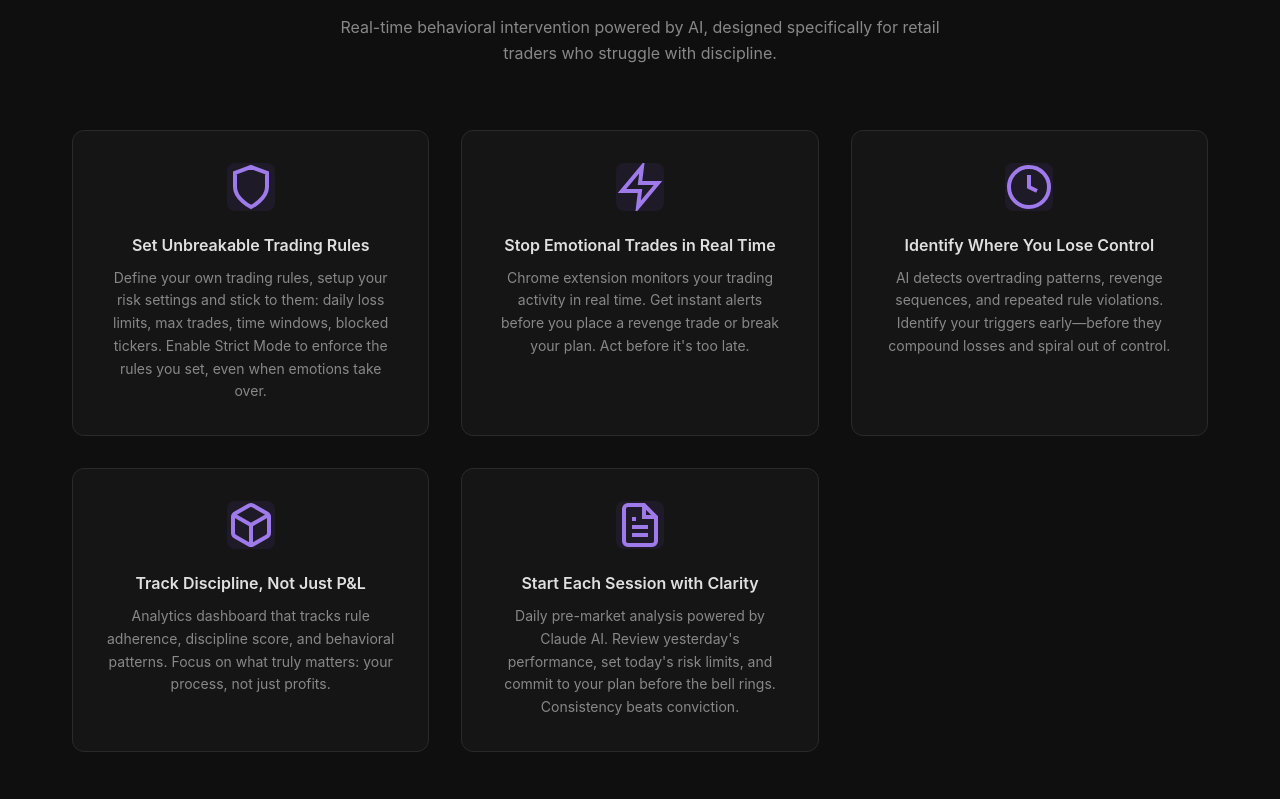
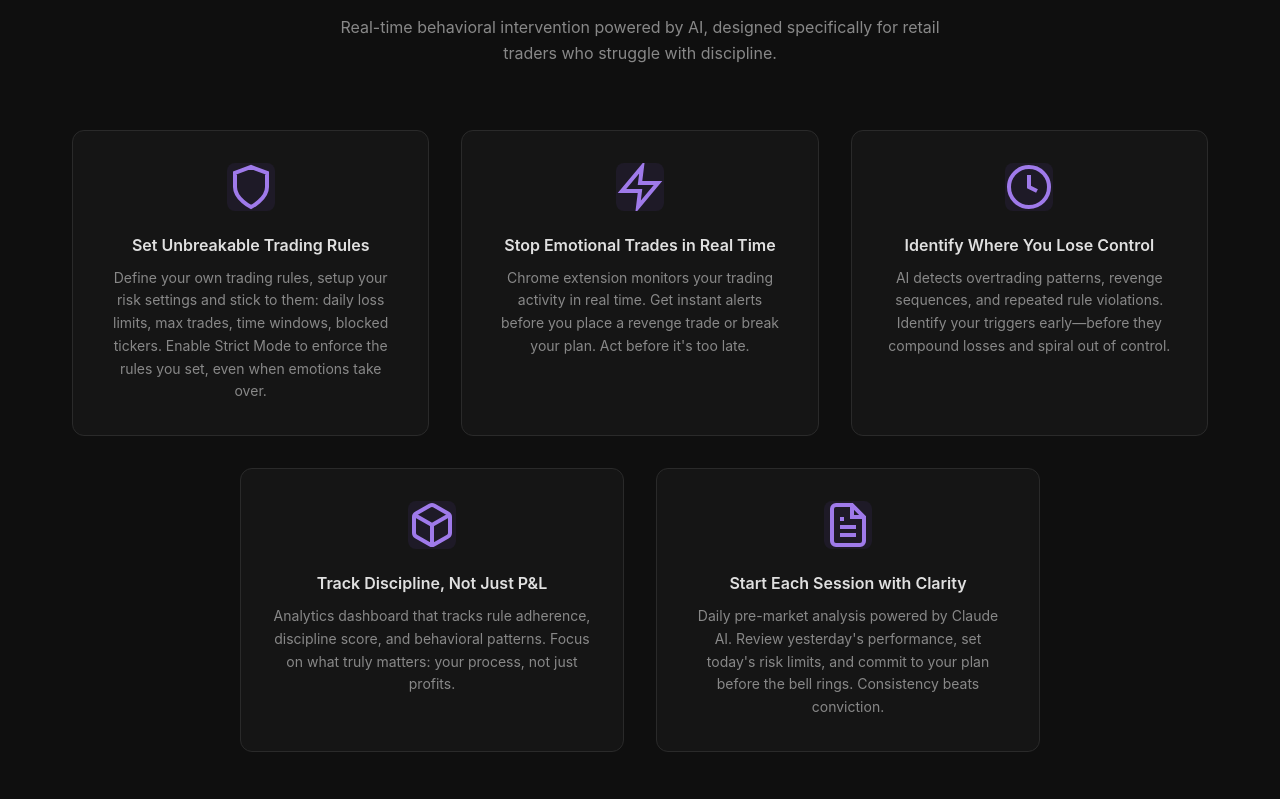
Before and after one commit to Trade-Safe/tradesafe-landing, a Next.js app: page / in a window 1280 px wide. Shown: the part 841-1640 px from the top of the page. Built offline with nearby package versions, Linux system fonts and the light colour scheme.

Commit message:
Update Features.tsx

```diff
--- a/components/Features.tsx
+++ b/components/Features.tsx
@@ -25,10 +25,27 @@ export default function Features({ label, title, subtitle, features }: FeaturesP
           </p>
         </div>
 
+        {/* Première ligne : 3 cards */}
         <div className="grid grid-cols-1 md:grid-cols-2 lg:grid-cols-3 gap-8">
-          {features.map((feature, index) => (
+          {features.slice(0, 3).map((feature, index) => (
             <div
               key={index}
+              className="bg-[#151515] border border-[#2a2a2a] rounded-xl p-8 text-center transition-all hover:border-primary hover:translate-y-[-4px]"
+            >
+              <div className="w-12 h-12 mx-auto mb-6 bg-primary/10 rounded-lg flex items-center justify-center text-primary-light">
+                {feature.icon}
+              </div>
+              <h3 className="text-base text-[#e0e0e0] mb-3 font-semibold leading-tight">{feature.title}</h3>
+              <p className="text-[#888] leading-relaxed text-sm">{feature.description}</p>
+            </div>
+          ))}
+        </div>
+
+        {/* Deuxième ligne : 2 cards centrées */}
+        <div className="grid grid-cols-1 md:grid-cols-2 gap-8 max-w-[800px] mx-auto mt-8">
+          {features.slice(3, 5).map((feature, index) => (
+            <div
+              key={index + 3}
               className="bg-[#151515] border border-[#2a2a2a] rounded-xl p-8 text-center transition-all hover:border-primary hover:translate-y-[-4px]"
             >
               <div className="w-12 h-12 mx-auto mb-6 bg-primary/10 rounded-lg flex items-center justify-center text-primary-light">
```
